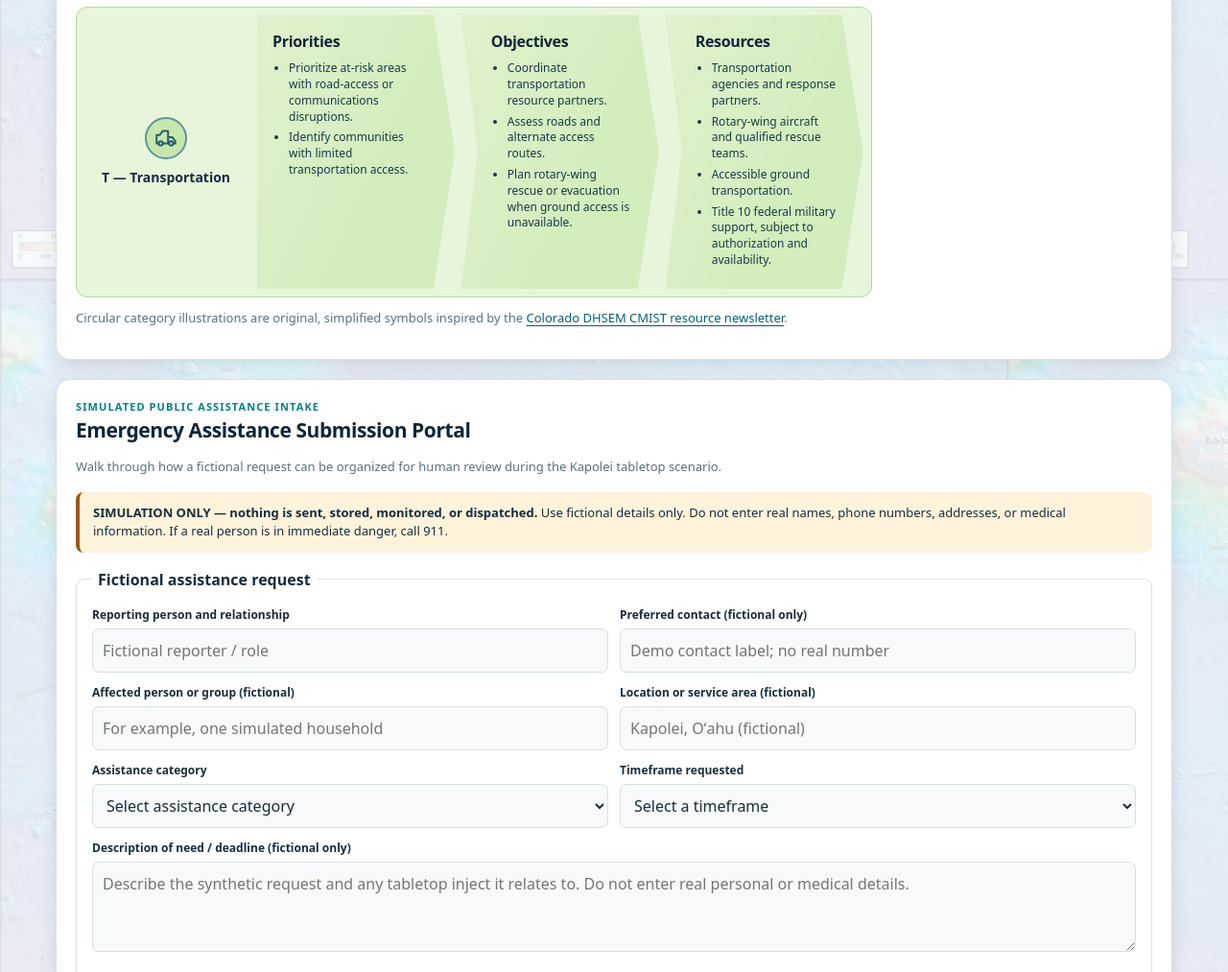
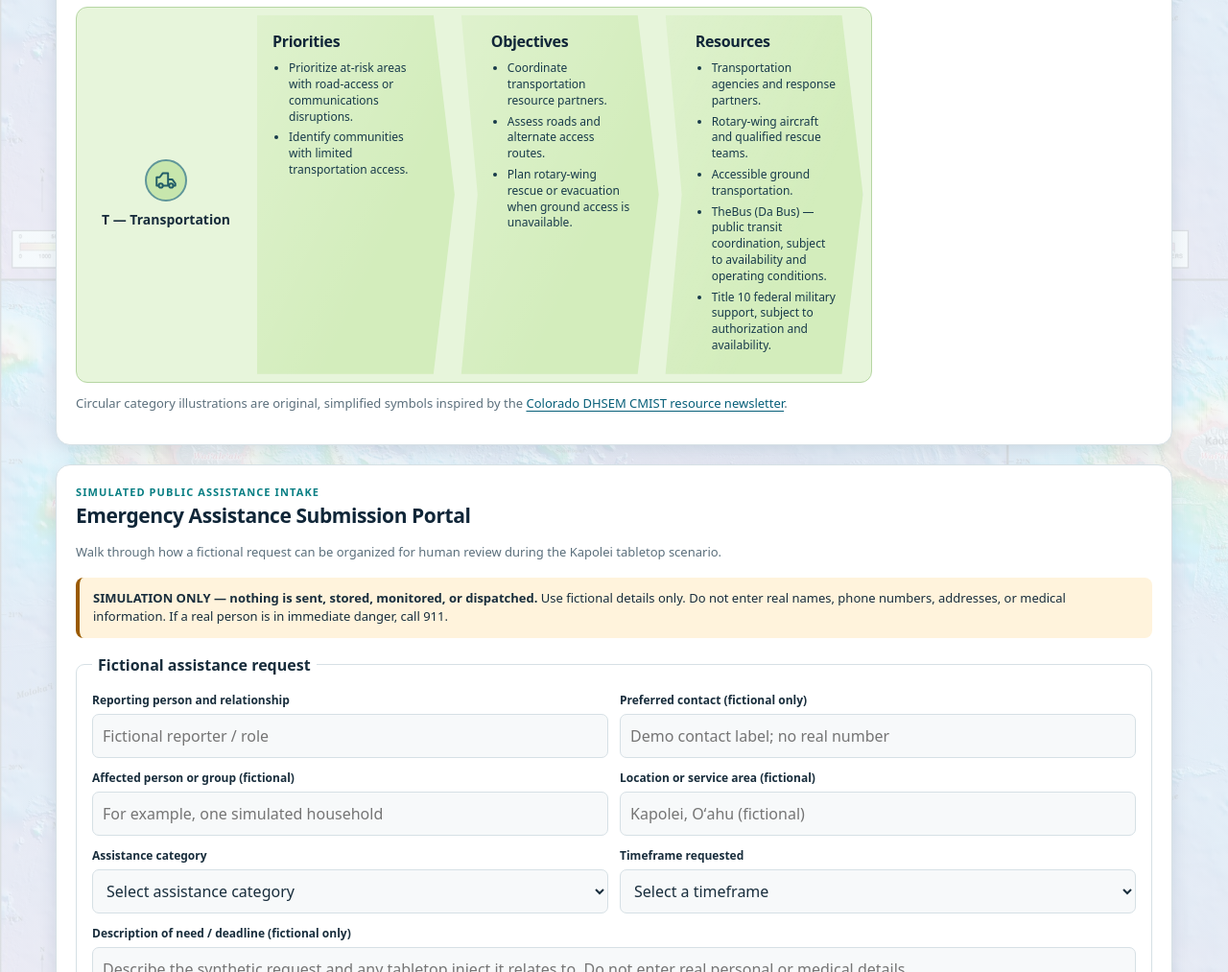
Before and after one commit to HAIC-2026/Cyber-Coalition, a plain HTML site: page web/index.html in a window 1280 px wide. Shown: the part 2955-3968 px from the top of the page at 96% size. Drawn offline with Linux system fonts and the light colour scheme; files whose address does not match are found by name.

Commit message:
Add TheBus (Da Bus) to CMIST Transportation resources
(cherry picked from commit cb7435d10819a26417593300742e60eec119ce70)

```diff
--- a/web/index.html
+++ b/web/index.html
@@ -321,7 +321,7 @@ body{min-height:100vh;background-color:#e8f1f6;background-image:linear-gradient(
 <div class="cmist-plan-row cmist-tone-2"><div class="cmist-plan-category"><span class="cmist-plan-icon" aria-hidden="true"><svg viewBox="0 0 24 24" fill="none" stroke="currentColor" stroke-width="1.8" stroke-linecap="round" stroke-linejoin="round"><path d="M12 21s-8-4.8-8-11a4.5 4.5 0 0 1 8-2.7A4.5 4.5 0 0 1 20 10c0 6.2-8 11-8 11Z"/><path d="M6 12h3l2-3 2 6 2-3h3"/></svg></span><strong>M — Maintaining Health</strong><span class="cmist-main-effort">Main Effort 2</span></div><div class="cmist-plan-steps"><section class="cmist-plan-arrow" aria-label="Priorities for Maintaining Health"><h3>Priorities</h3><ul><li>Address time-sensitive health risks.</li><li>Reduce preventable medical complications.</li><li>Minimize communicable disease transmission.</li></ul></section><section class="cmist-plan-arrow" aria-label="Objectives for Maintaining Health"><h3>Objectives</h3><ul><li>Triage and prioritize medical transportation.</li><li>Coordinate timely access to essential medical services.</li></ul></section><section class="cmist-plan-arrow" aria-label="Resources for Maintaining Health"><h3>Resources</h3><ul><li>Disaster Case Management Program (DCMP).</li><li>Social workers from health agencies.</li></ul></section></div></div>
 <div class="cmist-plan-row cmist-tone-3"><div class="cmist-plan-category"><span class="cmist-plan-icon" aria-hidden="true"><svg viewBox="0 0 24 24" fill="none" stroke="currentColor" stroke-width="1.8" stroke-linecap="round" stroke-linejoin="round"><circle cx="12" cy="5" r="2"/><path d="M12 8v6m-5-3 5 2 5-2M9 21l3-7 3 7"/></svg></span><strong>I — Independence</strong></div><div class="cmist-plan-steps"><section class="cmist-plan-arrow" aria-label="Priorities for Independence"><h3>Priorities</h3><ul><li>Ensure people with access and functional needs (AFN) have resources to maintain independence.</li></ul></section><section class="cmist-plan-arrow" aria-label="Objectives for Independence"><h3>Objectives</h3><ul><li>Minimize unnecessary relocation of individuals with AFN.</li></ul></section><section class="cmist-plan-arrow" aria-label="Resources for Independence"><h3>Resources</h3><ul><li>Mobility devices and assistive medical equipment.</li><li>SPCA.</li><li>Emergency and long-term shelters.</li></ul></section></div></div>
 <div class="cmist-plan-row cmist-tone-4"><div class="cmist-plan-category"><span class="cmist-plan-icon" aria-hidden="true"><svg viewBox="0 0 24 24" fill="none" stroke="currentColor" stroke-width="1.8" stroke-linecap="round" stroke-linejoin="round"><path d="m12 2 8 4v6c0 5-3.3 8-8 10-4.7-2-8-5-8-10V6l8-4Z"/><path d="m8.5 12 2.3 2.3 4.8-5"/></svg></span><strong>S — Support &amp; Safety</strong></div><div class="cmist-plan-steps"><section class="cmist-plan-arrow" aria-label="Priorities for Support &amp; Safety"><h3>Priorities</h3><ul><li>Keep individuals with AFN safe while respecting consent, dignity, and autonomy.</li></ul></section><section class="cmist-plan-arrow" aria-label="Objectives for Support &amp; Safety"><h3>Objectives</h3><ul><li>Provide person-centered assistance based on individual preferences.</li><li>Robust social and medical staffing.</li><li>Ensure ADA-accessible facilities.</li><li>Provide language interpretation and accessible communication.</li></ul></section><section class="cmist-plan-arrow" aria-label="Resources for Support &amp; Safety"><h3>Resources</h3><p class="cmist-awaiting">Resources to be identified.</p></section></div></div>
-<div class="cmist-plan-row cmist-tone-5"><div class="cmist-plan-category"><span class="cmist-plan-icon" aria-hidden="true"><svg viewBox="0 0 24 24" fill="none" stroke="currentColor" stroke-width="1.8" stroke-linecap="round" stroke-linejoin="round"><circle cx="7" cy="17" r="2"/><circle cx="17" cy="17" r="2"/><path d="M5 17H3V9h3l3-4h5v12h-5M14 11h4l3 4v2h-2"/></svg></span><strong>T — Transportation</strong></div><div class="cmist-plan-steps"><section class="cmist-plan-arrow" aria-label="Priorities for Transportation"><h3>Priorities</h3><ul><li>Prioritize at-risk areas with road-access or communications disruptions.</li><li>Identify communities with limited transportation access.</li></ul></section><section class="cmist-plan-arrow" aria-label="Objectives for Transportation"><h3>Objectives</h3><ul><li>Coordinate transportation resource partners.</li><li>Assess roads and alternate access routes.</li><li>Plan rotary-wing rescue or evacuation when ground access is unavailable.</li></ul></section><section class="cmist-plan-arrow" aria-label="Resources for Transportation"><h3>Resources</h3><ul><li>Transportation agencies and response partners.</li><li>Rotary-wing aircraft and qualified rescue teams.</li><li>Accessible ground transportation.</li><li>Title 10 federal military support, subject to authorization and availability.</li></ul></section></div></div>
+<div class="cmist-plan-row cmist-tone-5"><div class="cmist-plan-category"><span class="cmist-plan-icon" aria-hidden="true"><svg viewBox="0 0 24 24" fill="none" stroke="currentColor" stroke-width="1.8" stroke-linecap="round" stroke-linejoin="round"><circle cx="7" cy="17" r="2"/><circle cx="17" cy="17" r="2"/><path d="M5 17H3V9h3l3-4h5v12h-5M14 11h4l3 4v2h-2"/></svg></span><strong>T — Transportation</strong></div><div class="cmist-plan-steps"><section class="cmist-plan-arrow" aria-label="Priorities for Transportation"><h3>Priorities</h3><ul><li>Prioritize at-risk areas with road-access or communications disruptions.</li><li>Identify communities with limited transportation access.</li></ul></section><section class="cmist-plan-arrow" aria-label="Objectives for Transportation"><h3>Objectives</h3><ul><li>Coordinate transportation resource partners.</li><li>Assess roads and alternate access routes.</li><li>Plan rotary-wing rescue or evacuation when ground access is unavailable.</li></ul></section><section class="cmist-plan-arrow" aria-label="Resources for Transportation"><h3>Resources</h3><ul><li>Transportation agencies and response partners.</li><li>Rotary-wing aircraft and qualified rescue teams.</li><li>Accessible ground transportation.</li><li>TheBus (Da Bus) — public transit coordination, subject to availability and operating conditions.</li><li>Title 10 federal military support, subject to authorization and availability.</li></ul></section></div></div>
 </div><div class="cmist-plan-end" id="cmist-endstate"><button type="button" class="cmist-endstate-trigger" id="cmist-endstate-trigger" aria-expanded="false" aria-controls="cmist-endstate-popup" aria-label="Show the complete CMIST End State"><strong>End State</strong><span>Hover or click to read the full statement</span></button><div class="cmist-endstate-popup" id="cmist-endstate-popup" role="region" aria-labelledby="cmist-endstate-popup-title" hidden><div class="cmist-endstate-popup-header"><strong id="cmist-endstate-popup-title">End State</strong><button type="button" class="cmist-endstate-close" id="cmist-endstate-close" aria-label="Close End State">Close</button></div><p>Primary Emergency Operations Centers are established, with response operations centers on standby. Communication channels are operational, and partner telecommunications vendors are deployed to the most severely affected areas lacking communications. Time-sensitive health risks are addressed. People with access and functional needs (AFN) are supported with compassion and dignity and, when evacuation is necessary, transported to appropriate evacuation shelters or medical facilities.</p></div></div></div><p class="small muted cmist-plan-source">Circular category illustrations are original, simplified symbols inspired by the <a href="https://content.govdelivery.com/accounts/CODHSEM/bulletins/37875d5" target="_blank" rel="noopener noreferrer">Colorado DHSEM CMIST resource newsletter</a>.</p></article>
 
 <section class="card assistance-portal" id="emergency-assistance-portal" aria-labelledby="assistance-title">
```
